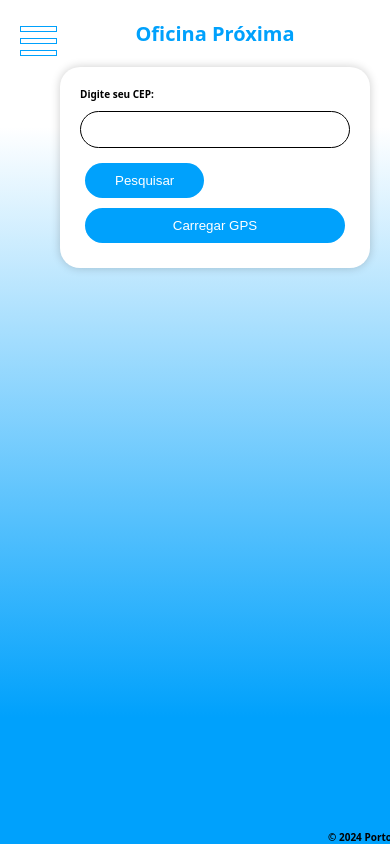
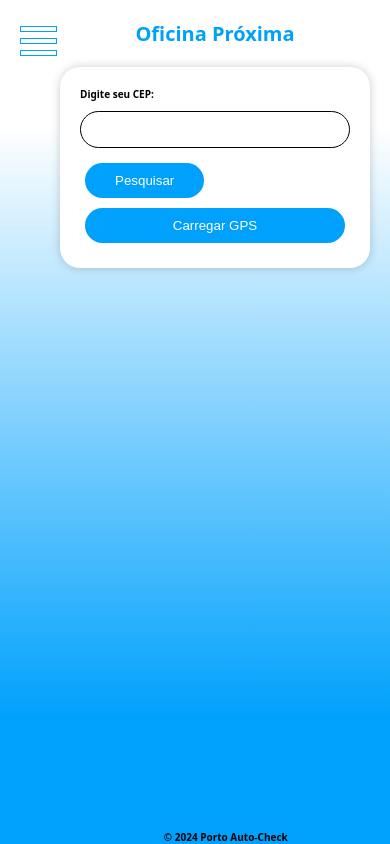
Before and after one commit to ViniciusLeopoldino/Challenge-FrontEnd-v4, a Next.js app in the folder portoAutoCheck-v4/: page /oficina-proxima in a window 390 px wide. Built offline with nearby package versions, Linux system fonts and the light colour scheme.

Commit message:
Update office search radius to 5000 meters; adjust map zoom level to 10 and modify footer styles for better alignment

```diff
--- a/portoAutoCheck-v4/pages/oficina-proxima.tsx
+++ b/portoAutoCheck-v4/pages/oficina-proxima.tsx
@@ -48,7 +48,7 @@ const OficinaProxima: React.FC = () => {
   };
 
   const fetchOffices = async (lat: number, lng: number) => {
-    const response = await fetch(`/api/oficinas?lat=${lat}&lng=${lng}&radius=100000`);
+    const response = await fetch(`/api/oficinas?lat=${lat}&lng=${lng}&radius=5000`);
 
     if (!response.ok) {
       throw new Error('Falha ao buscar as oficinas');
@@ -141,7 +141,7 @@ const OficinaProxima: React.FC = () => {
           <GoogleMap
             mapContainerStyle={{ width: '100%', height: '300px' }} // Alterado para 100% de largura
             center={{ lat: location.lat, lng: location.lng }}
-            zoom={12}
+            zoom={10}
           >
             {offices.length > 0 ? (
               offices.map((office, index) => (
--- a/portoAutoCheck-v4/src/components/Footer/Footer.module.css
+++ b/portoAutoCheck-v4/src/components/Footer/Footer.module.css
@@ -9,8 +9,6 @@
 
 @media (max-width: 768px) {
   .footer {
-    margin-left: 0;
-    width: 100%;
-    min-height: auto;
+  left: 42%;
   }
 }
--- a/portoAutoCheck-v4/src/components/MenuLateral/MenuLateral.tsx
+++ b/portoAutoCheck-v4/src/components/MenuLateral/MenuLateral.tsx
@@ -15,7 +15,7 @@ const MenuLateral: React.FC = () => {
     <>
       <nav className={`${styles.menuLateral} ${isMenuOpen ? styles.open : ''}`}>
         <div className={styles.logo}>
-          <Image src={logo} alt="Logo" />
+        <Link href="/perfil"><Image src={logo} alt="Logo" /></Link>
         </div>
         <ul className={styles.menuItems}>
           <li><Link href="/perfil">Perfil</Link></li>
```
